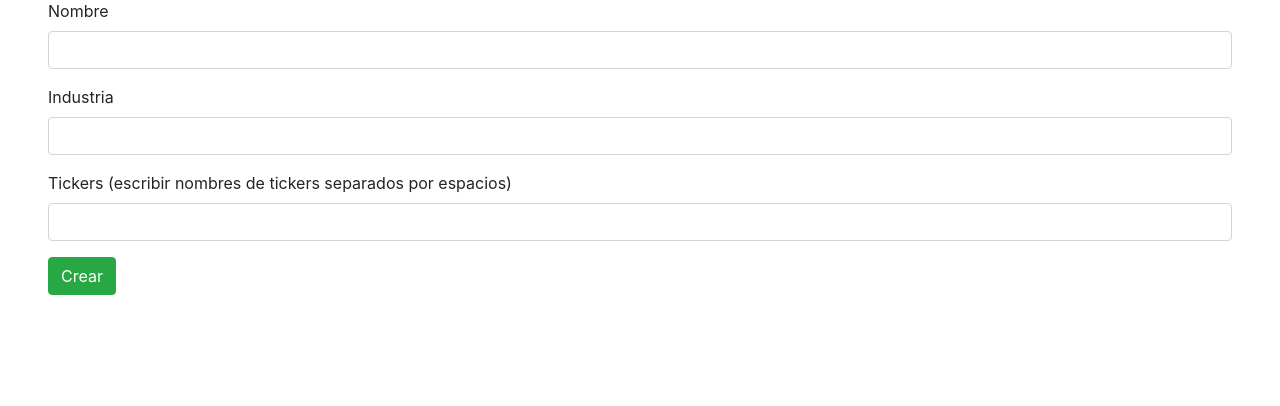
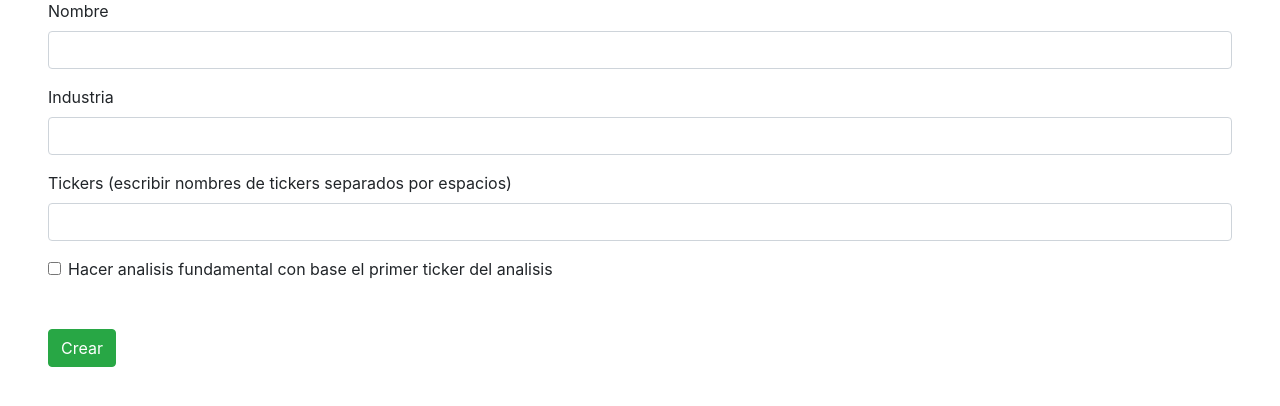
Before and after one commit to Adrian-Garcia/Financial-Analyst, a Django app: page /stock_report/new/ in a window 1280 px wide. Shown: the part 161-567 px from the top of the page. Run offline with Django 4.2, Linux system fonts and the light colour scheme.

Commit message:
Added first stock functionality

```diff
--- a/financial_analyst/stock_report/models/fundamental_analysis_model.py
+++ b/financial_analyst/stock_report/models/fundamental_analysis_model.py
@@ -99,6 +99,25 @@ class FundamentalAnalysis(models.Model):
 
         self.save()
 
+    def update_best_stock_with_valuation(self, stock, stock_valuation) -> None:
+        self.best_stock_id = stock.id
+        self.best_percentage = stock_valuation["current_percentage"]
+        self.historical = stock_valuation["historical"]
+        self.intrinsic_by_industry = stock_valuation["intrinsic_by_industry"]
+        self.final_value = stock_valuation["final_value"]
+        self.best_stock_price_earnings = stock_valuation["per_current_value"]
+        self.best_stock_price_cash_flow = stock_valuation["pcf_current_value"]
+        self.best_stock_price_to_sales = stock_valuation["ps_current_value"]
+        self.best_stock_price_to_book = stock_valuation["pbv_current_value"]
+
+    def calculate_stock_fundamental_analysis(self) -> None:
+        stock = self.stock_set.all()[0]
+        self.update_best_stock_with_valuation(
+            stock=stock, stock_valuation=stock.valuate_stock(self)
+        )
+
+        self.save()
+
     def calculate_best_stock(self) -> None:
         stocks = self.stock_set.all()
         self.best_percentage = float("-inf")
@@ -108,17 +127,10 @@ class FundamentalAnalysis(models.Model):
 
         for stock in stocks:
             stock_valuation = stock.valuate_stock(self)
-            current_percentage = stock_valuation["current_percentage"]
 
-            if current_percentage > self.best_percentage:
-                self.best_stock_id = stock.id
-                self.best_percentage = current_percentage
-                self.historical = stock_valuation["historical"]
-                self.intrinsic_by_industry = stock_valuation["intrinsic_by_industry"]
-                self.final_value = stock_valuation["final_value"]
-                self.best_stock_price_earnings = stock_valuation["per_current_value"]
-                self.best_stock_price_cash_flow = stock_valuation["pcf_current_value"]
-                self.best_stock_price_to_sales = stock_valuation["ps_current_value"]
-                self.best_stock_price_to_book = stock_valuation["pbv_current_value"]
+            if stock_valuation["current_percentage"] > self.best_percentage:
+                self.update_best_stock_with_valuation(
+                    stock=stock, stock_valuation=stock.valuate_stock(self)
+                )
 
         self.save()
--- a/financial_analyst/stock_report/templates/stock_report/new.html
+++ b/financial_analyst/stock_report/templates/stock_report/new.html
@@ -32,6 +32,13 @@
           <label for="name">Tickers (escribir nombres de tickers separados por espacios)</label>
           <input type="text" class="form-control" name="tickers" id="tickers", value="{{ tickers }}">
         </div>
+        <div class="form-check mb-5">
+          <input type="checkbox" class="form-check-input" name="first_ticker_analysis" id="first_ticker_analysis" value="" {{ first_ticker_analysis }}>
+          <label class="form-check-label" for="first_ticker_analysis">
+            Hacer analisis fundamental con base el primer ticker del analisis
+          </label>
+        </div>
+
         <button type="submit" class="btn btn-success">Crear</button>
       </fieldset>
     </form>
--- a/financial_analyst/stock_report/templates/stock_report/stocks/new.html
+++ b/financial_analyst/stock_report/templates/stock_report/stocks/new.html
@@ -138,6 +138,5 @@
     </table>
     <button type="submit" class="btn btn-success">Crear Acción</button>
   </form>
-
 </div>
 {% endblock %}
--- a/financial_analyst/stock_report/views/fundamental_analysis_view.py
+++ b/financial_analyst/stock_report/views/fundamental_analysis_view.py
@@ -39,7 +39,11 @@ def new_fundamental_analysis(request: WSGIRequest) -> HttpResponse:
     return render(
         request,
         "stock_report/new.html",
-        {"fundamental_analysis": fundamental_analysis, "tickers": ""},
+        {
+            "fundamental_analysis": fundamental_analysis,
+            "tickers": "",
+            "first_ticker_analysis": "",
+        },
     )
 
 
@@ -49,6 +53,7 @@ def create_fundamental_analysis(
     fundamental_analysis = FundamentalAnalysis()
     fundamental_analysis.name = request.POST["name"]
     fundamental_analysis.industry = request.POST["industry"]
+    first_ticker_analysis = True if "first_ticker_analysis" in request.POST else False
     tickers = request.POST["tickers"]
 
     stocks = get_stocks(tickers.upper())
@@ -62,6 +67,7 @@ def create_fundamental_analysis(
                 "fundamental_analysis": fundamental_analysis,
                 "tickers": tickers,
                 "errors": errors,
+                "first_ticker_analysis": "checked" if first_ticker_analysis else "",
             },
         )
 
@@ -71,7 +77,11 @@ def create_fundamental_analysis(
         stock.save()
 
     fundamental_analysis.calculate_avg_ratios()
-    fundamental_analysis.calculate_best_stock()
+
+    if first_ticker_analysis:
+        fundamental_analysis.calculate_stock_fundamental_analysis()
+    else:
+        fundamental_analysis.calculate_best_stock()
 
     return HttpResponseRedirect(
         reverse("stock_reports:detail", args=(fundamental_analysis.id,))
```
Also changed, not shown: README.md.
